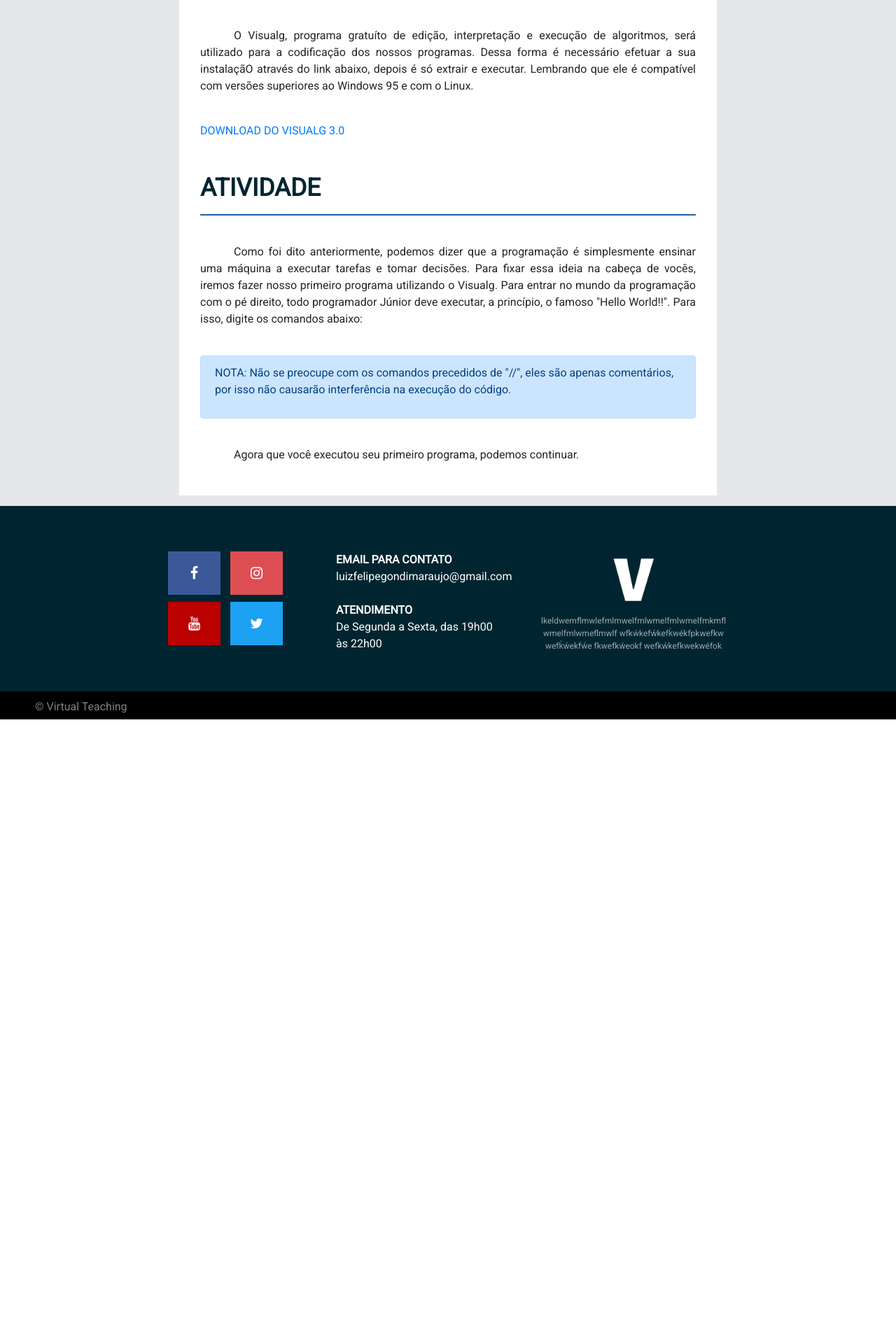
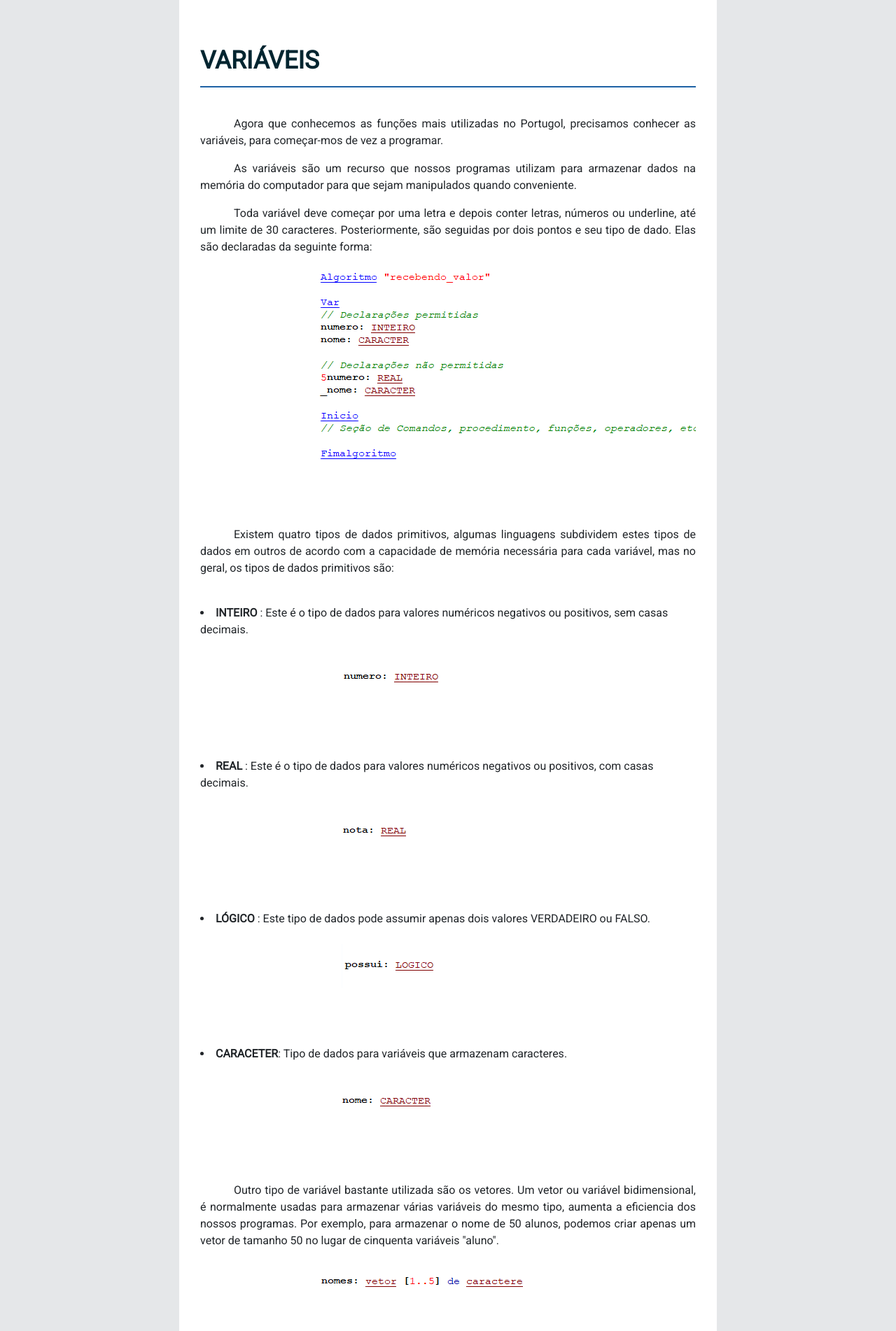
Before and after one commit to LuizFelipeGondim/project-with-flask, a Flask app: page /aula2-logica in a window 1280 px wide. Shown: the part 1185-3087 px from the top of the page at 70% size. Before the commit the page ends 2213 px from the top, so only its background shows below. Run offline with Flask 2, Linux system fonts and the light colour scheme; some libraries are stand-ins or nearby versions.

Commit message:
estrutura finalizada

```diff
--- a/templates/aula2-logica.html
+++ b/templates/aula2-logica.html
@@ -15,28 +15,96 @@
             <hr> <br/>
 
             <div class="texto-curso">
-                <p>Para iniciarmos, precisamos entender o conceito e a importância dos algoritmos. Eles são uma sequência de passos lógicos
-                    e ordenados visando  a resolução de um problema. Dessa forma, é perceptível que os algoritmos são a base da lógica de programação,
-                    uma vez que esta é nada mais do que a organização coerente de instruções para o alcance de um objetivo. Além disso, está
-                    cada vez mais comum a presença desses artificios computacionais no nosso dia-a-dia, aparecendo em aplicativos de smartphones,
-                    tablets, computadores e até em sistemas embarcados de micro-ondas, por exemplo.</p>
-            </div><br/><br/>
+                <p>Funções são um conjunto de códigos que visam um resultado. Dessa forma, há algumas funções nativas no Visualg que nos
+                    auxiliará na construção do nossos códigos. Elas são utilizadas, geralmente, para diminuir o tamanho do código e torná-lo
+                    mais fluído. Segue as mais utilizadas:</p>
 
-            <center>
-                <iframe width="560" height="315"
-                    src="https://www.youtube.com/embed/iEVLDKOLgQk" frameborder="0" controls allowfullscreen></iframe>
-            </center>
+            </div>
+
+            <div class="lista-curso">
+                <li><b>Escreva(" ") </b>: Mostra o texto que está escrito entre suas aspas na tela do computador.</li> <br/>
+                <li><b>Escreval(" ") </b>: Faz a mesma coisa que a função escreva, a única diferença é que ela pula uma linha.</li> <br/>
+                <li><b>Leia( VARIÁVEL ) </b>: Lê o que o usuário digitou e armazena na variável que está entre seus parênteses.</li> <br/>
+                <li><b><- </b>: Esse símbolo não é propriamente uma função, mas nos auxíliará bastante. Ele encaminha um valor para uma variável.</li> <br/>
+            </div>
+
+            <figure class="highlight">
+                <pre>
+                    <img src="/static/img-curso/encaminhar.png" alt=""> <br/>
+                </pre>
+            </figure> <br/>
 
             <br/>
             <h1 class="titulo_curso">VARIÁVEIS</h1>
             <hr> <br/>
             <div class="texto-curso">
-                    <p>O Visualg, programa gratuíto de edição, interpretação e execução de algoritmos, será utilizado para a codificação dos nossos
-                        programas. Dessa forma é necessário efetuar a sua instalaçãO através do link abaixo, depois é só extrair
-                        e executar. Lembrando que ele é compatível com versões superiores ao Windows 95 e com o Linux.</p> <br/>
+                <p>Agora que conhecemos as funções mais utilizadas no Portugol, precisamos conhecer as variáveis, para começar-mos
+                    de vez a programar.</p>
 
-                    <a href="https://sourceforge.net/projects/visualg30/" class="link"> DOWNLOAD DO VISUALG 3.0 </a>
-            </div> <br/>
+                <p>As variáveis são um recurso que nossos programas utilizam para armazenar dados na memória do computador para que
+                    sejam manipulados quando conveniente. </p>
+
+                <p>Toda variável deve começar por uma letra e depois conter letras, números ou underline, até um limite de 30
+                    caracteres. Posteriormente, são seguidas por dois pontos e seu tipo de dado. Elas são declaradas da seguinte forma:</p>
+            </div>
+
+            <figure class="highlight">
+                <pre>
+                    <img src="/static/img-curso/variaveis.png" alt=""> <br/>
+                </pre>
+            </figure> <br/>
+
+            <div class="texto-curso">
+                <p>Existem quatro tipos de dados primitivos, algumas linguagens subdividem estes tipos de dados em outros
+                    de acordo com a capacidade de memória necessária para cada variável, mas no geral, os tipos de dados primitivos são:</p> <br/>
+            </div>
+
+            <div class="lista-curso">
+                <li><b>INTEIRO </b>: Este é o tipo de dados para valores numéricos negativos ou positivos, sem casas decimais. </li> <br/>
+
+                <figure class="highlight">
+                    <pre>
+                        <img src="/static/img-curso/varint.png" alt=""> <br/>
+                    </pre>
+                </figure> <br/>
+
+                <li><b>REAL </b>: Este é o tipo de dados para valores numéricos negativos ou positivos, com casas decimais. </li> <br/>
+
+                <figure class="highlight">
+                    <pre>
+                        <img src="/static/img-curso/varreal.png" alt=""> <br/>
+                    </pre>
+                </figure> <br/>
+
+                <li><b>LÓGICO </b>: Este tipo de dados pode assumir apenas dois valores VERDADEIRO ou FALSO. </li> <br/>
+
+                <figure class="highlight">
+                    <pre>
+                        <img src="/static/img-curso/varlogico.png" alt=""> <br/>
+                    </pre>
+                </figure> <br/>
+
+                <li><b>CARACETER</b>: Tipo de dados para variáveis que armazenam caracteres.</li> <br/>
+
+                <figure class="highlight">
+                    <pre>
+                        <img src="/static/img-curso/varcarac.png" alt=""> <br/>
+                    </pre>
+                </figure> <br/>
+
+            </div>
+
+            <div class="texto-curso">
+                <p> Outro tipo de variável bastante utilizada são os vetores. Um vetor ou variável bidimensional, é normalmente usadas
+                    para armazenar várias variáveis do mesmo tipo, aumenta a eficiencia dos nossos programas. Por exemplo, para armazenar
+                    o nome de 50 alunos, podemos criar apenas um vetor de tamanho 50 no lugar de cinquenta variáveis "aluno".</p>
+            </div>
+
+            <figure class="highlight">
+                <pre>
+                    <img src="/static/img-curso/vetor.png" alt=""> <br/>
+                </pre>
+            </figure> <br/>
 
             <br/>
             <h1 class="titulo_curso">ATIVIDADE</h1>
@@ -55,12 +123,9 @@
 
             <div class="texto-curso">
                 <p> Agora que você executou seu primeiro programa, podemos continuar.</p>
-            </div>
+            </div> <br/>
+            <a href="{{url_for('aula3L')}}"><button class="button"><span>PRÓXIMA AULA </span></button></a>
+        </div>
 </section>
 
-<script>
-    function concluir(){
-        document.getElementById("button-curso").style.background = 'red';
-    }
-</script>
 {% endblock %}
```
